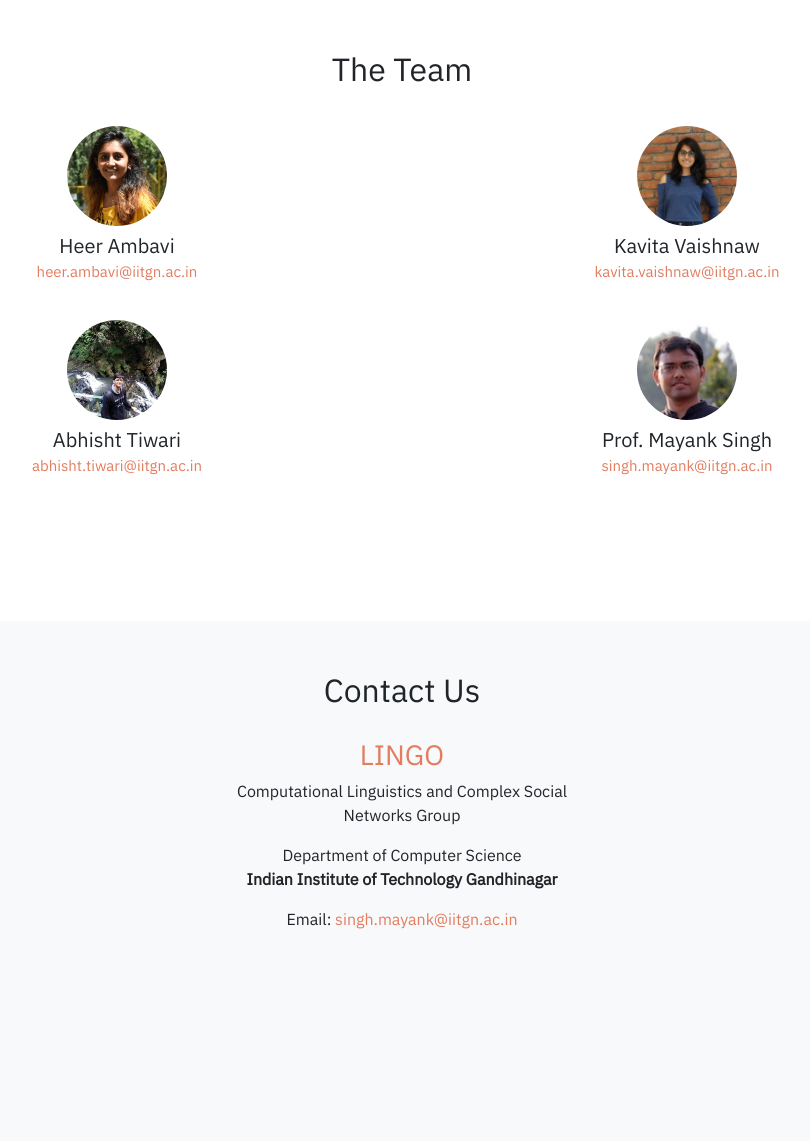
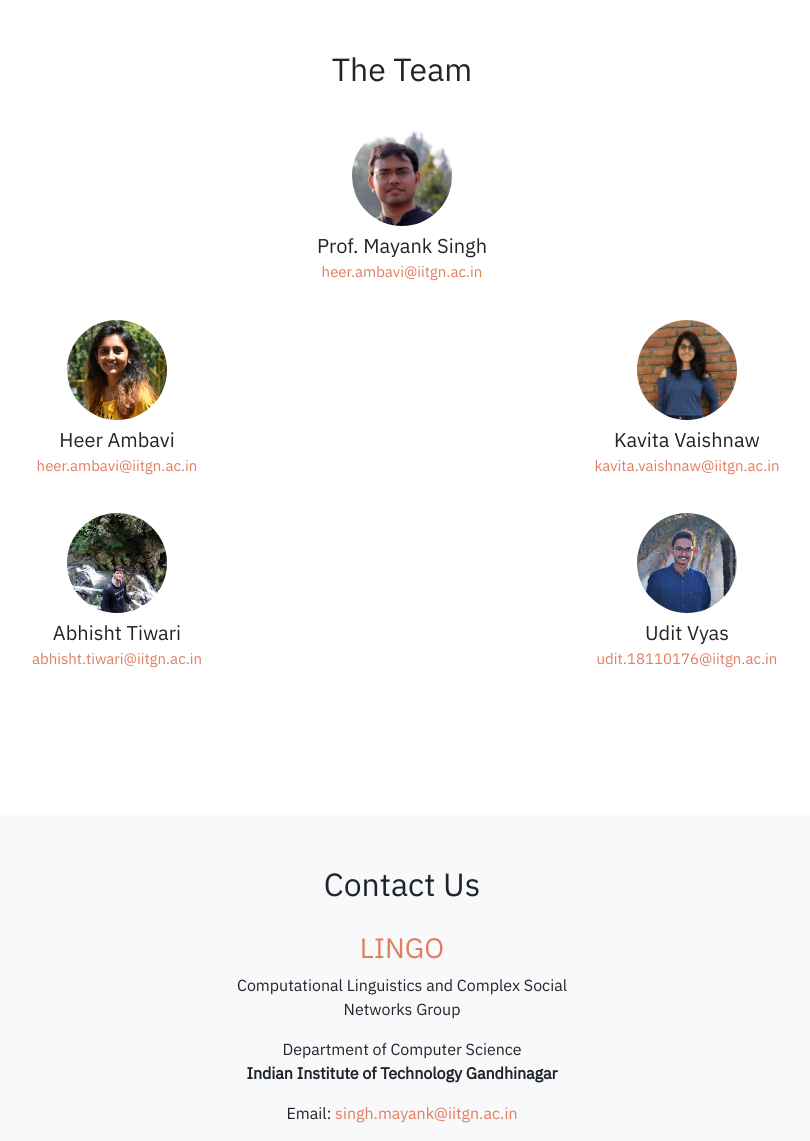
Before and after one commit to heerambavi1998/CovidExplorer, a Flask app: page /team in a window 1280 px wide. Shown: the part 62-1203 px from the top of the page, without its empty margins (238-1048 px from the left). Before the commit the page ends 991 px from the top, so only its background shows below. Run offline with Flask 3, Linux system fonts and the light colour scheme; parts of the project's set-up code (start-up, migrations or seed data) failed here and were passed over; some libraries are stand-ins or nearby versions.

Commit message:
udit in team

```diff
--- a/app/templates/team.html
+++ b/app/templates/team.html
@@ -21,7 +21,14 @@
     <section>
         <div class="container">
 
-            <div class="row" style="padding-top: 30px">
+            <div class="row" style="padding-top: 30px;">
+                <div class="col-md-12" style="text-align: center">
+                    <img src="/static/images/mayank.jpg" alt="About" style="width: 100px; height: 100px; border-radius: 50%;">
+                    <p style="font-size: 20px; padding-top: 5px"> Prof. Mayank Singh<br><a href ="mailto:singh.mayank@iitgn.ac.in" style="font-size: 15px">heer.ambavi@iitgn.ac.in </a> </p>
+                </div>
+            </div>
+
+            <div class="row" style="padding-top: 20px">
             	<!-- <div style="padding: 75px"> -->
 		      <div class="col-md-6" style="text-align: center">
 		        <img src="/static/images/heer.jpg" alt="About" style="width: 100px; height: 100px; border-radius: 50%;">
@@ -53,8 +60,8 @@
             <div class="row" style="padding-bottom: 20px">
 
                 <div class="col-md-4 offset-md-4" style="text-align: center; padding-top: 20px">-->
-			    <img src="/static/images/mayank.jpg" alt="About" style="width: 100px; height: 100px; border-radius: 50%;">
-				<p style="font-size: 20px; padding-top: 5px"> Prof. Mayank Singh <br><a href ="mailto:singh.mayank@iitgn.ac.in" style="font-size: 15px">singh.mayank@iitgn.ac.in</a> </p>
+			    <img src="/static/images/udit.JPG" alt="About" style="width: 100px; height: 100px; border-radius: 50%;">
+				<p style="font-size: 20px; padding-top: 5px"> Udit Vyas <br><a href ="mailto:udit.18110176@iitgn.ac.in" style="font-size: 15px">udit.18110176@iitgn.ac.in</a> </p>
 			  </div>
             </div>
 
```
Also changed, not shown: app/static/images/udit.jpg (added).
